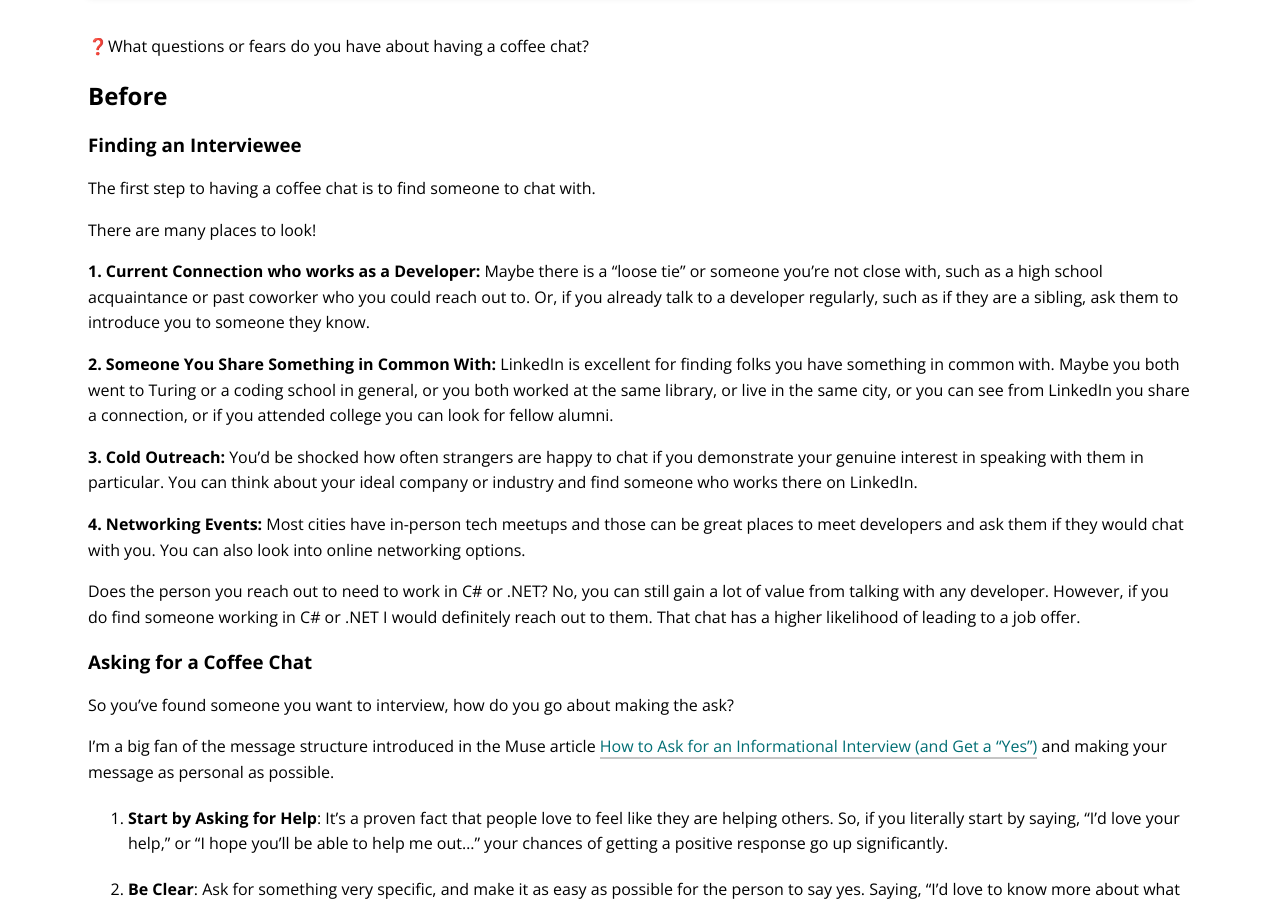
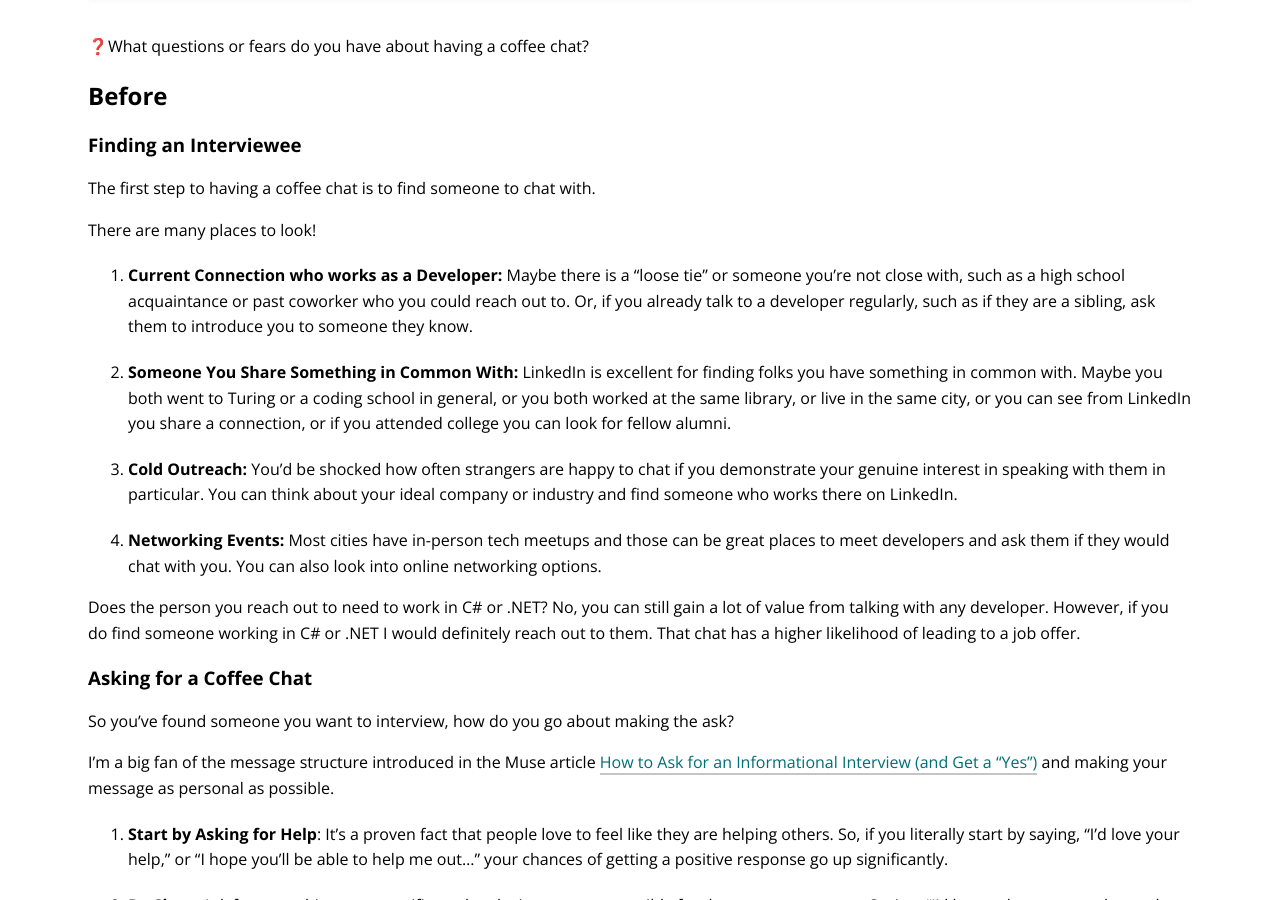
Before and after one commit to turingschool/launch-curriculum, a Jekyll site: the page built from module4/lessons/Week3/CoffeeChatPD.md, in a window 1280 px wide and 900 px high, scrolled down 983 px. Built offline with Jekyll 4.4.1, drawn with Linux system fonts in a browser that asks for light colours; nearby versions of some CDN libraries; comment, search, counter and statistics services are not loaded.

Commit message:
Improve list formatting

```diff
--- a/module4/lessons/Week3/CoffeeChatPD.md
+++ b/module4/lessons/Week3/CoffeeChatPD.md
@@ -44,13 +44,13 @@ The first step to having a coffee chat is to find someone to chat with.
 
 There are many places to look!
 
-**1. Current Connection who works as a Developer:** Maybe there is a "loose tie" or someone you're not close with, such as a high school acquaintance or past coworker who you could reach out to. Or, if you already talk to a developer regularly, such as if they are a sibling, ask them to introduce you to someone they know.
+1. **Current Connection who works as a Developer:** Maybe there is a "loose tie" or someone you're not close with, such as a high school acquaintance or past coworker who you could reach out to. Or, if you already talk to a developer regularly, such as if they are a sibling, ask them to introduce you to someone they know.
 
-**2. Someone You Share Something in Common With:** LinkedIn is excellent for finding folks you have something in common with. Maybe you both went to Turing or a coding school in general, or you both worked at the same library, or live in the same city, or you can see from LinkedIn you share a connection, or if you attended college you can look for fellow alumni.
+2. **Someone You Share Something in Common With:** LinkedIn is excellent for finding folks you have something in common with. Maybe you both went to Turing or a coding school in general, or you both worked at the same library, or live in the same city, or you can see from LinkedIn you share a connection, or if you attended college you can look for fellow alumni.
 
-**3. Cold Outreach:** You'd be shocked how often strangers are happy to chat if you demonstrate your genuine interest in speaking with them in particular. You can think about your ideal company or industry and find someone who works there on LinkedIn.
+3. **Cold Outreach:** You'd be shocked how often strangers are happy to chat if you demonstrate your genuine interest in speaking with them in particular. You can think about your ideal company or industry and find someone who works there on LinkedIn.
 
-**4. Networking Events:** Most cities have in-person tech meetups and those can be great places to meet developers and ask them if they would chat with you. You can also look into online networking options.
+4. **Networking Events:** Most cities have in-person tech meetups and those can be great places to meet developers and ask them if they would chat with you. You can also look into online networking options.
 
 Does the person you reach out to need to work in C# or .NET? No, you can still gain a lot of value from talking with any developer. However, if you do find someone working in C# or .NET I would definitely reach out to them. That chat has a higher likelihood of leading to a job offer.
 
```
